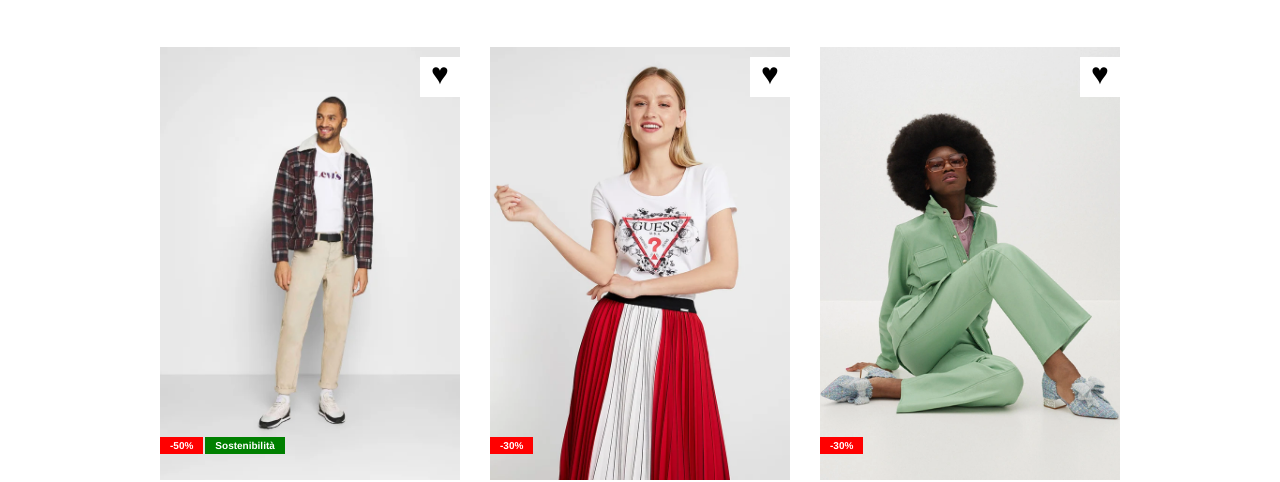
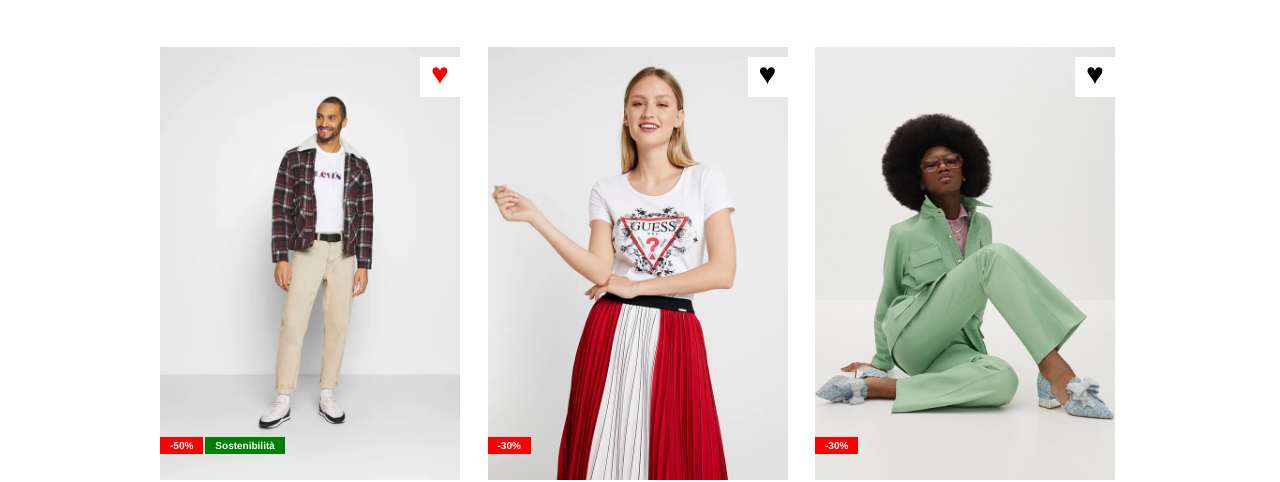
Before and after one commit to gab1144/html-css-boolando, a plain HTML site: page index.html in a window 1280 px wide. In both pictures the pointer is over the element 440 px from the left and 130 px from the top of the page. Shown: the part 53-535 px from the top of the page. Drawn offline with Linux system fonts and the light colour scheme.

Commit message:
[add] hover cuoricino - [change] margini prodotti

```diff
--- a/css/style.css
+++ b/css/style.css
@@ -87,6 +87,8 @@ main .container {
 	position: relative;
 	width: 300px;
   height: 505px;
+  margin-bottom: 10px;
+  margin-right: 5px;
 }
 
 .product img{
@@ -102,6 +104,10 @@ main .container {
   height: 40px;
   font-size: 30px;
   background-color: white;
+}
+
+.product .heart:hover{
+  color: red;
 }
 
 .tag {
```
